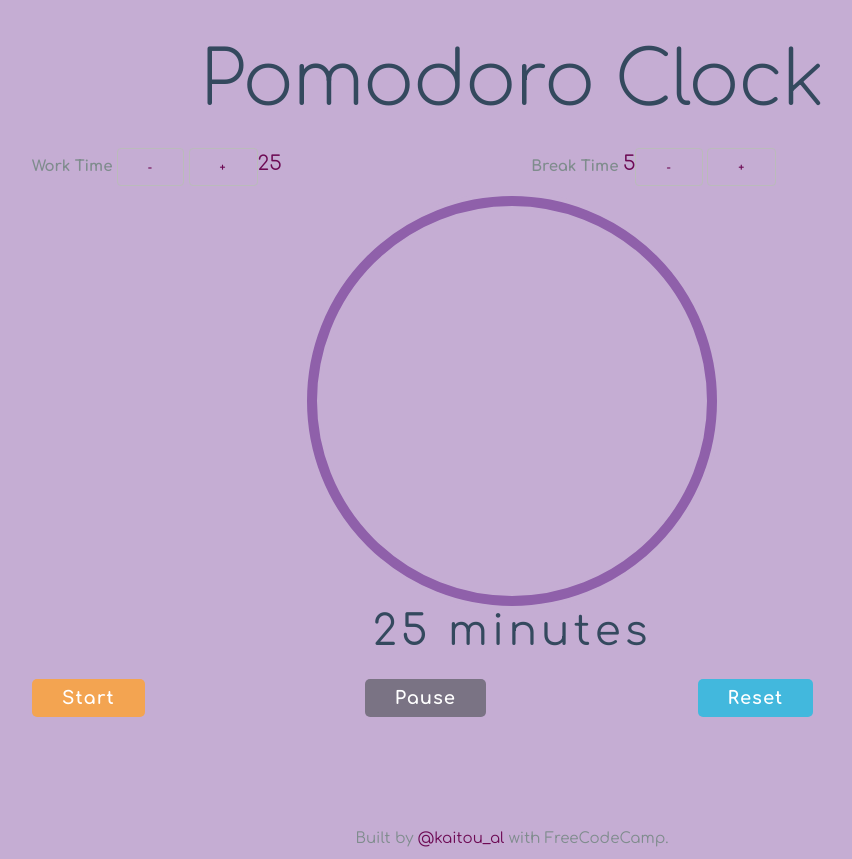
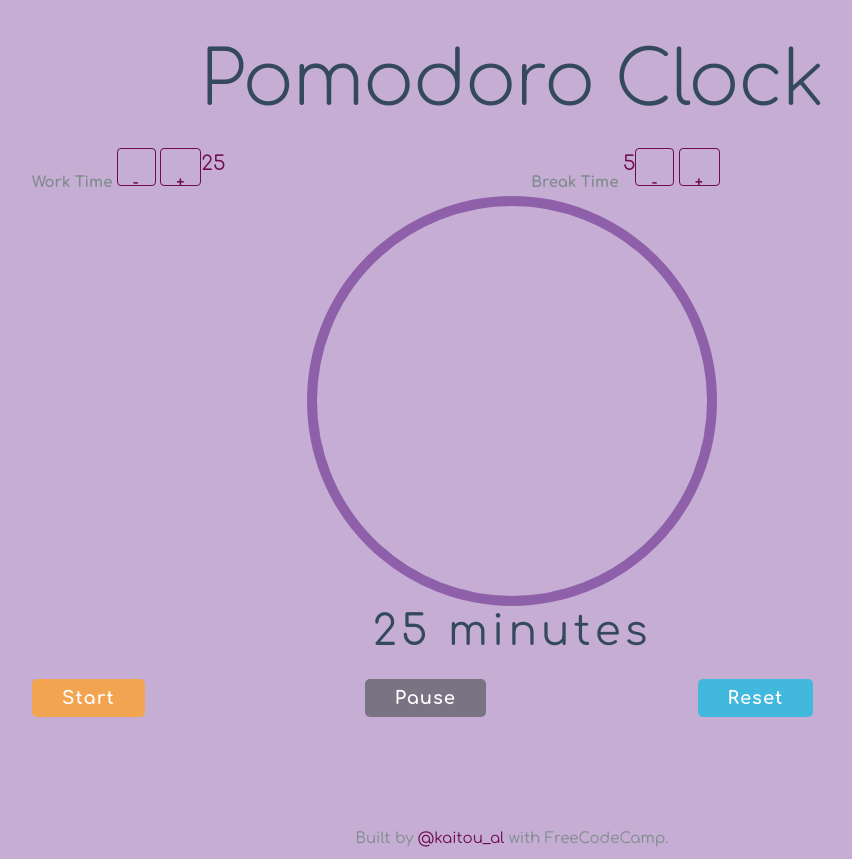
Before and after one commit to AlcinaW/pomodoro-clock, a plain HTML site: page index.html in a window 1280 px wide. Shown: the whole page, without its empty margins (128-980 px from the left). Drawn offline with nearby package versions, Linux system fonts and the light colour scheme.

Commit message:
renaming css

```diff
--- a/app.css
+++ b/app.css
@@ -89,10 +89,12 @@ a {
 }
 
 /* BUTTONS */
-button {
+.incre-button {
     font-family: 'Comfortaa', cursive;
     background-color: #c5add3;
     border: .5px solid #6d0a54;
+    padding: 15px;
+    font-size: 15px;
 }
 .button-start,
 .button-pause,
--- a/index.html
+++ b/index.html
@@ -22,18 +22,18 @@
 			<div class="one-half column">
 		            <strong>Work Time</strong>
 		            <div class="work-input">
-						<button type="button" onclick="buttonControl(this.id)" id="workDecrease" name="sessionButton" class="button input">-</button>
+						<button type="button" onclick="buttonControl(this.id)" id="workDecrease" name="sessionButton" class="button input incre-button">-</button>
 							<span id="workTime"></span>
-						<button type="button" onclick="buttonControl(this.id)" id="workIncrease" name="sessionButton" class="button input">+</button>
+						<button type="button" onclick="buttonControl(this.id)" id="workIncrease" name="sessionButton" class="button input incre-button">+</button>
 					</div>
 		    </div>
 
 			<div class="one-half column">
 					<strong>Break Time</strong>
 					<div class="break-input">
-						<button type="button" onclick="buttonControl(this.id)" id="breakDecrease" name="sessionButton" class="button input">-</button>
+						<button type="button" onclick="buttonControl(this.id)" id="breakDecrease" name="sessionButton" class="button input incre-button">-</button>
 							<span id="breakTime"></span>
-						<button type="button" onclick="buttonControl(this.id)" id="breakIncrease" name="sessionButton" class="button input">+</button>
+						<button type="button" onclick="buttonControl(this.id)" id="breakIncrease" name="sessionButton" class="button input incre-button">+</button>
 					</div>
 			</div>
 		</div>
```
